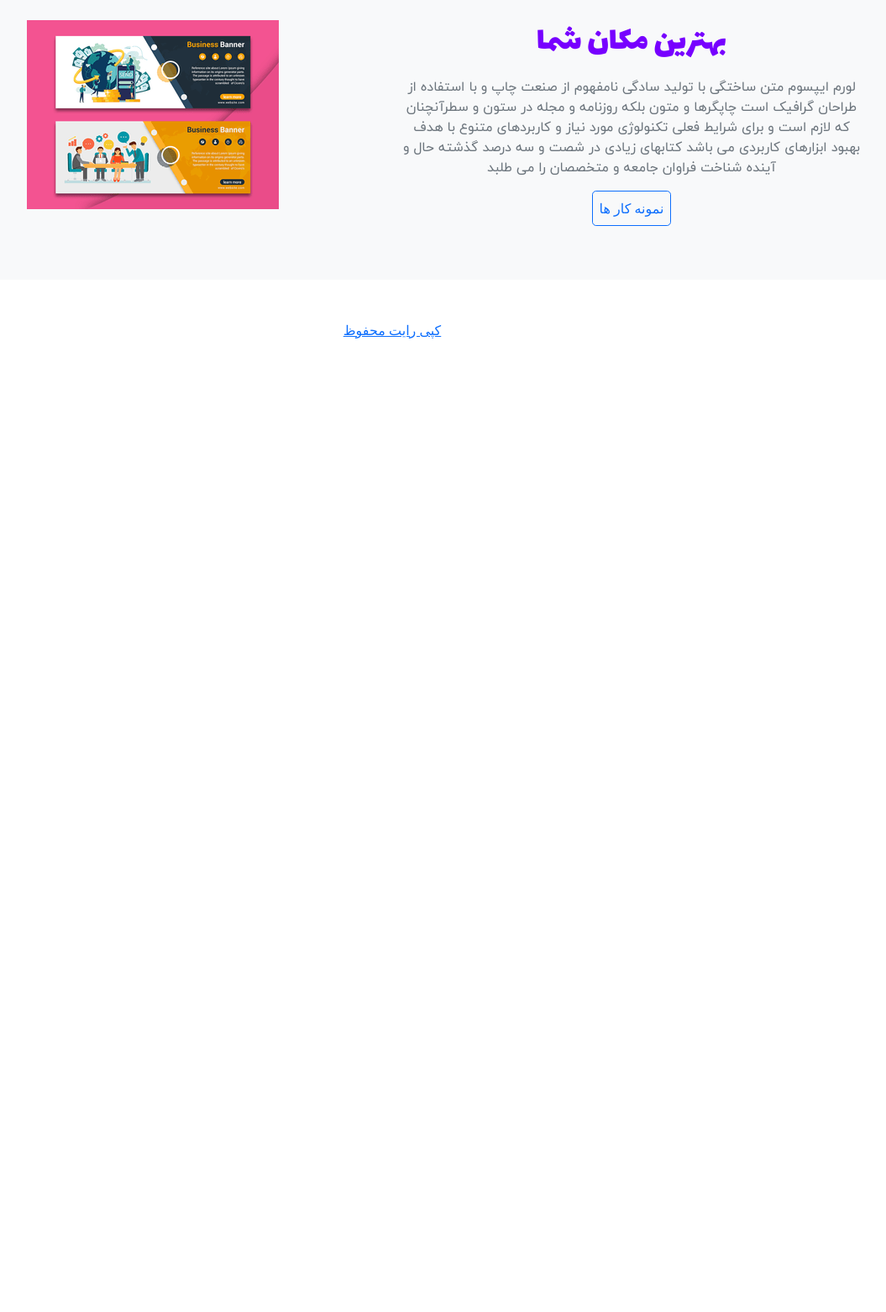
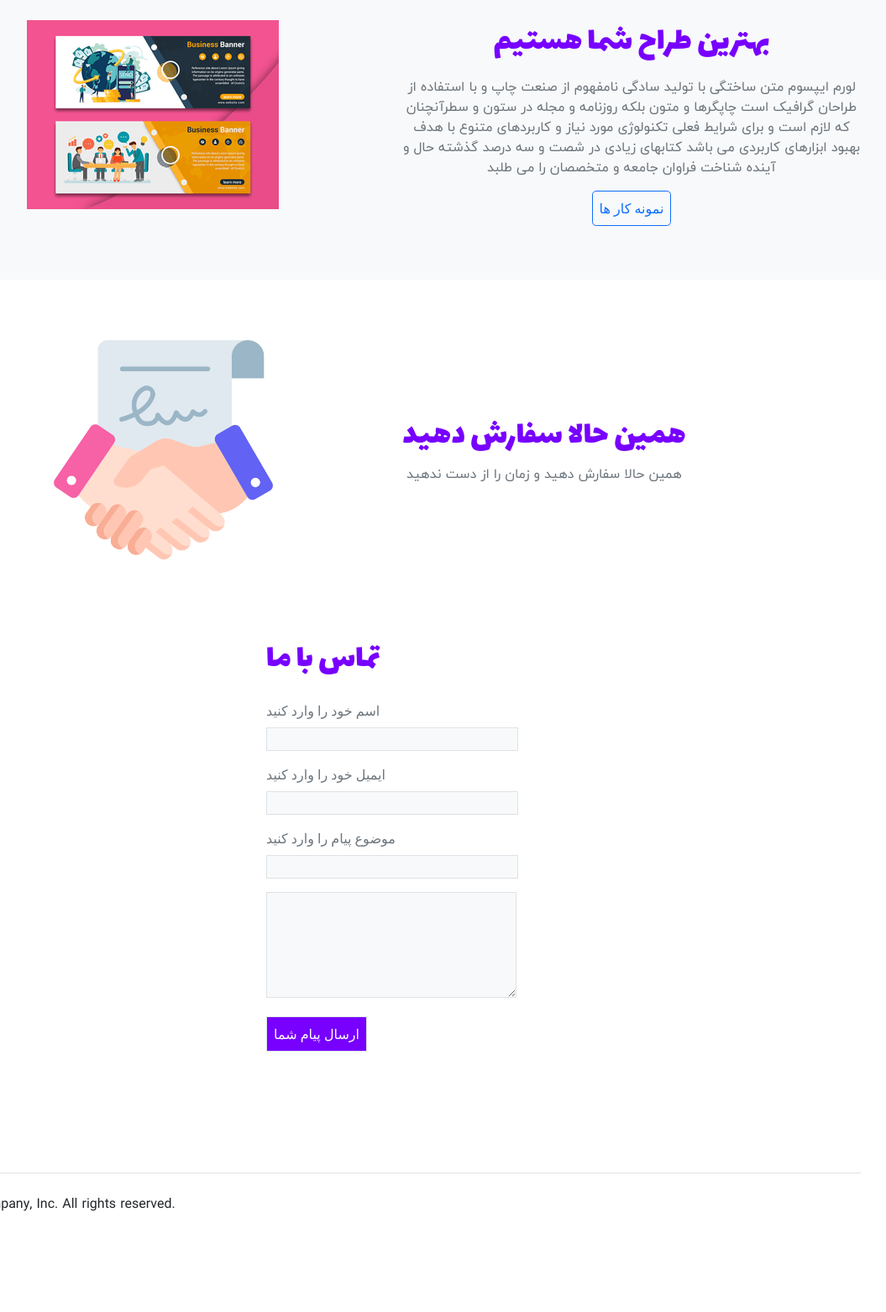
Before and after one commit to gameteg/designer, a plain HTML site: page index.html in a window 1280 px wide. Shown: the part 811-2373 px from the top of the page at 84% size, without its empty margins (173-1228 px from the left). Before the commit the page ends 1264 px from the top, so only its background shows below. Drawn offline with nearby package versions, Linux system fonts and the light colour scheme.

Commit message:
Add files via upload

```diff
--- a/css/portfolio-page-style.css
+++ b/css/portfolio-page-style.css
@@ -12,6 +12,9 @@
     src: url("../fonts/iranyekan/Qs_Iranyekan.ttf");
 }
 
+input{
+    width : 300px !important;
+}
 
 h2{
     font-family: lalezar;
--- a/css/style.css
+++ b/css/style.css
@@ -30,7 +30,7 @@ nav{
 header{
     font-family: lalezar, sans-serif;
     padding : 100px 10px;
-    background : orange;
+    background : linear-gradient(purple, rgb(143, 6, 255));
     color : #fff;
 }
 
@@ -50,6 +50,11 @@ h1{
 
 }
 
+.employer-img{
+    max-width : 50%;
+}
+
+
 p{
     font-family: iranyekan , sans-serif;
 }
@@ -60,9 +65,42 @@ h2{
     color : rgb(119, 0, 255);
 }
 
+h5{
+    font-family: iranyekan, sans-serif;
+    color :rgb(57, 238, 169);
+}
+
+input{
+    width : 300px !important;
+    outline : none;
+}
+
+textarea{
+    outline : none;
+}
+
+.contact-btn{
+    color : #fff;
+    background :rgb(119, 0, 255)
+}
+
+
+.subscribe-btn{
+    background :rgb(28, 233, 147);
+    color : #fff;
+}
 
 @media screen and (max-width : 278px){
     h1{
         font-size: 2rem !important;
     }
 }
+
+@media screen and (max-width : 350px){
+    input{
+        width : 100% !important;
+    }
+    textarea{
+        width : 100% !important;
+    }
+}
--- a/index.html
+++ b/index.html
@@ -68,22 +68,67 @@
             </div>
             <div class="col-sm-12 col-md-6">
                 <div class="content text-center">
-                    <h2 class="mt-4">بهترین مکان شما</h2>
+                    <h2 class="mt-4">بهترین طراح شما هستیم</h2>
                     <p class="text-muted mt-3">لورم ایپسوم متن ساختگی با تولید سادگی نامفهوم از صنعت چاپ و با استفاده از طراحان گرافیک است چاپگرها و متون بلکه روزنامه و مجله در ستون و سطرآنچنان که لازم است و برای شرایط فعلی تکنولوژی مورد نیاز و کاربردهای متنوع با هدف بهبود ابزارهای کاربردی می باشد کتابهای زیادی در شصت و سه درصد گذشته حال و آینده شناخت فراوان جامعه و متخصصان را می طلبد</p>
-                    <a href="posts.html"><button class=" btn btn-outline-primary p-2 rounded-3">نمونه کار ها</button></a>
+                    <a href="posts.html"><button class="btn btn-outline-primary p-2 rounded-3">نمونه کار ها</button></a>
                 </div>
             </div>
             </div>
         </div>
     </div>
-    <footer>
-        <div class="container text-center my-5">
+    <div class="start-order">
+        <div class="container my-5">
             <div class="content">
-                <a href="#">کپی رایت محفوظ</a>
-
+                <div class="row text-center p-4">
+                    <div class="col-12 col-md-6">
+                        <img src="employer-icon.png" class="employer-img" alt="photo">
+                    </div>
+                    <div class="col-12 col-md-6 d-flex align-items-center">
+                        <div class="order-sec mt-3">
+                            <h2>همین حالا سفارش دهید</h2>
+                            <p class="text-muted">همین حالا سفارش دهید و زمان را از دست ندهید </p>
+                        </div>
+                    </div>
+                </div>
             </div>
         </div>
-    </footer>
+    </div>
+    <div class="contact-us ">
+        <div class="container my-5 justify-content-center d-flex">
+            <div class="form-box p-4 rounded-3">
+                <h2>تماس با ما</h2>
+                <form action="#" class="mt-4" method="post">
+                    <label class="text-muted ">اسم خود را وارد کنید</label><br>
+                    <input class="mt-2 border bg-light border-none" type="text" name="name" ><br>
+                    <label class="text-muted mt-3">ایمیل خود را وارد کنید</label><br>
+                    <input class="mt-2 border border-none bg-light" type="text" name="email" ><br>
+                    <label class="text-muted mt-3">موضوع پیام را وارد کنید</label><br>
+                    <input class="mt-2 border border-none bg-light" type="text" name="subject" ><br>
+                    <textarea name="message" class="mt-3 border border-none bg-light" id="msg" cols="30" rows="5"></textarea><br>
+                    <button class="mt-3 border border-none p-2 contact-btn">ارسال پیام شما</button>
+                </form>
+            </div>
+        </div>
+    </div>
+    <footer class=" container my-5 text-center py-5">
+        <!-- <form>
+            <h5>از اخبار جدید سایت آگاه شوید</h5>
+            <p class="text-warning fs-3">زود تر از همه از اخبار جدید آگاه شوید</p>
+            <div class="d-flex w-100 gap-2 mt-4 justify-content-center">
+                <input id="newsletter1" type="text" class="bg-light border border-none" placeholder="Email address"><br><br>
+                <button class="btn subscribe-btn" type="button">ثبت اطلاعات</button>
+            </div>
+        </form> -->
+
+        <div class="d-flex py-4 my-4 border-top">
+          <p>© 2021 Company, Inc. All rights reserved.</p>
+          <ul class="list-unstyled d-flex">
+            <li class="ms-3"><a class="link-dark" href="#"><svg class="bi" width="24" height="24"><use xlink:href="#twitter"></use></svg></a></li>
+            <li class="ms-3"><a class="link-dark" href="#"><svg class="bi" width="24" height="24"><use xlink:href="#instagram"></use></svg></a></li>
+            <li class="ms-3"><a class="link-dark" href="#"><svg class="bi" width="24" height="24"><use xlink:href="#facebook"></use></svg></a></li>
+          </ul>
+        </div>
+      </footer>
     <!-- Bootstrap JavaScript Libraries -->
     <script src="https://cdn.jsdelivr.net/npm/@popperjs/core@2.11.5/dist/umd/popper.min.js" integrity="sha384-Xe+8cL9oJa6tN/veChSP7q+mnSPaj5Bcu9mPX5F5xIGE0DVittaqT5lorf0EI7Vk" crossorigin="anonymous"></script>
 
```
Also changed, not shown: employer-icon.png (added), 1 other file.
